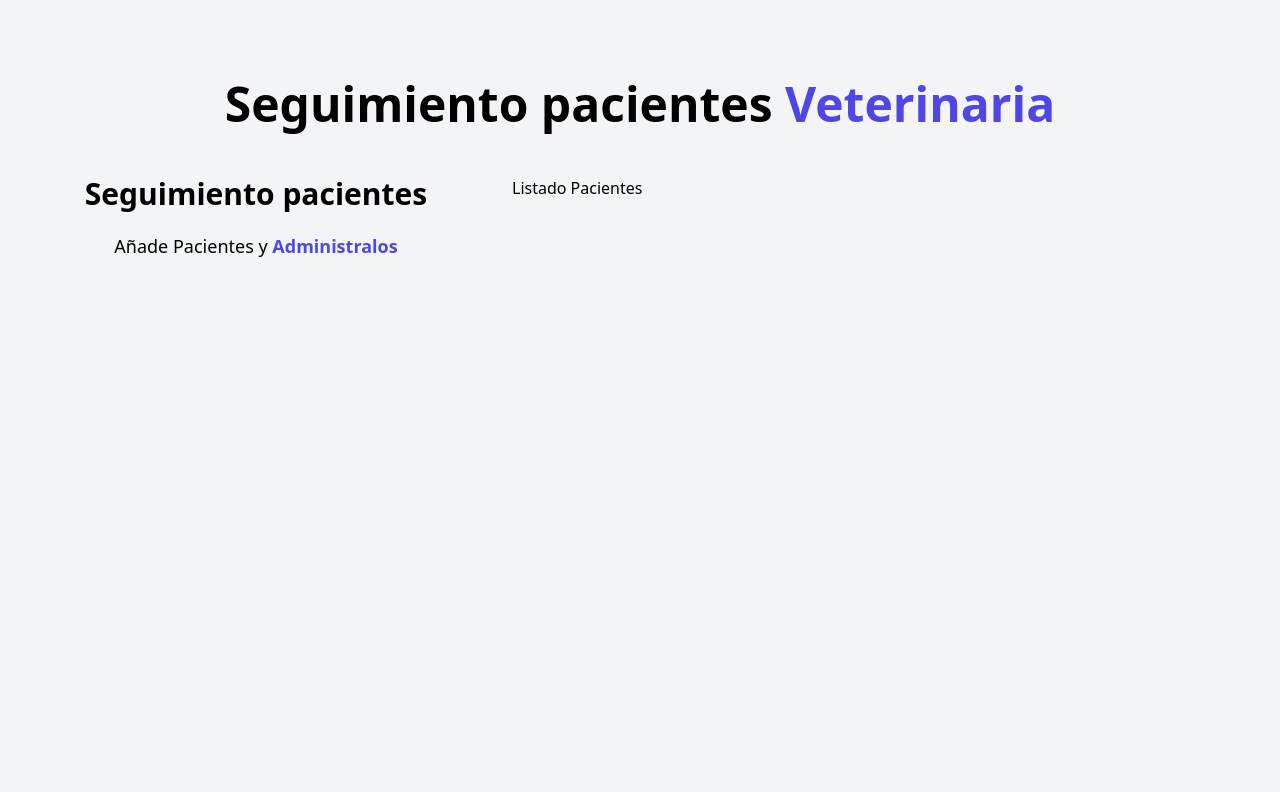
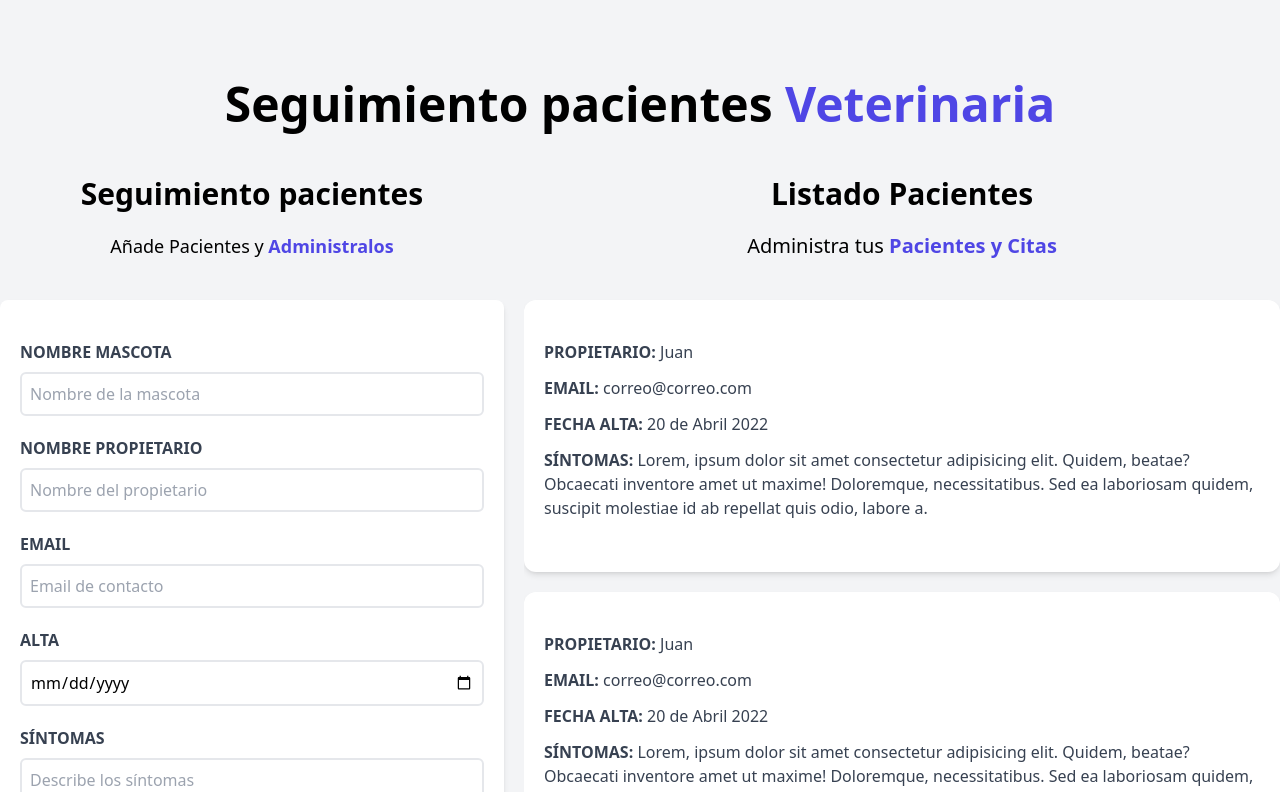
Before and after one commit to gastonlopezt/React-dates, a React (Vite) app: page / in a window 1280 px wide. Shown: the top 792 px of the page. Built offline with nearby package versions, Linux system fonts and the light colour scheme.

Commit message:
add a patients list and some changes in form and list

```diff
--- a/src/components/Formulario.jsx
+++ b/src/components/Formulario.jsx
@@ -4,12 +4,89 @@
   return (
     <div className="md:w-1/2 lg:w-2/5">
       <h2 className="font-black text-3xl text-center">Seguimiento pacientes</h2>
-      <p className="text-lg mt-5 text-center">
+      <p className="text-lg mt-5 text-center mb-10">
         Añade Pacientes y {""}
         <span className="text-indigo-600 font-bold">Administralos</span>
       </p>
-      <form>
+      <form className="bg-white shadow-md rounded-lg py-10 px-5 mb-10">
+        <div className="mb-5">
+          <label
+            htmlFor="mascota"
+            className="block text-gray-700 uppercase font-bold"
+          >
+            Nombre Mascota
+          </label>
+          <input
+            id="mascota"
+            type="text"
+            placeholder="Nombre de la mascota"
+            className=" border-2 w-full p-2 mt-2 placeholder-gray-400 rounded-md"
+          />
+        </div>
 
+        <div className="mb-5">
+          <label
+            htmlFor="propietario"
+            className="block text-gray-700 uppercase font-bold"
+          >
+            Nombre Propietario
+          </label>
+          <input
+            id="propietario"
+            type="text"
+            placeholder="Nombre del propietario"
+            className=" border-2 w-full p-2 mt-2 placeholder-gray-400 rounded-md"
+          />
+        </div>
+
+        <div className="mb-5">
+          <label
+            htmlFor="email"
+            className="block text-gray-700 uppercase font-bold"
+          >
+            Email
+          </label>
+          <input
+            id="email"
+            type="email"
+            placeholder="Email de contacto"
+            className=" border-2 w-full p-2 mt-2 placeholder-gray-400 rounded-md"
+          />
+        </div>
+
+        <div className="mb-5">
+          <label
+            htmlFor="alta"
+            className="block text-gray-700 uppercase font-bold"
+          >
+            Alta
+          </label>
+          <input
+            id="alta"
+            type="date"
+            className=" border-2 w-full p-2 mt-2 placeholder-gray-400 rounded-md"
+          />
+        </div>
+
+        <div className="mb-5">
+          <label
+            htmlFor="sintomas"
+            className="block text-gray-700 uppercase font-bold"
+          >
+            Síntomas
+          </label>
+          <textarea
+            id="sintomas"
+            className=" border-2 w-full p-2 mt-2 placeholder-gray-400 rounded-md"
+            placeholder="Describe los síntomas"
+          />
+        </div>
+
+        <input
+          type="submit"
+          className="bg-indigo-600 w-full p-3 text-white uppercase font-bold hover:bg-indigo-700 cursor-pointer transition-all"
+          value="Agregar Paciente"
+        />
       </form>
     </div>
   );
--- a/src/components/ListadoPacientes.jsx
+++ b/src/components/ListadoPacientes.jsx
@@ -1,8 +1,19 @@
+import Pacientes from "./Pacientes"
 
 function ListadoPacientes() {
   return (
-    <div className="w-1/2 lg:w-3/5">
-      <h2>Listado Pacientes</h2>
+    <div className="md:w-1/2 lg:w-3/5 ml-5 md:h-screen overflow-y-scroll">
+      <h2 className="font-black text-3xl text-center">Listado Pacientes</h2>
+      <p className="text-xl mt-5 mb-10 text-center">
+        Administra tus {""}
+        <span className="text-indigo-600 font-bold">Pacientes y Citas</span>
+      </p>
+      <Pacientes />
+      <Pacientes />
+      <Pacientes />
+      <Pacientes />
+      <Pacientes />
+      <Pacientes />
     </div>
   );
 }
--- /dev/null
+++ b/src/components/Pacientes.jsx
@@ -0,0 +1,31 @@
+
+
+const Pacientes = () => {
+  return (
+    <div className="mt-5 bg-white shadow-md px-5 py-10 rounded-xl">
+      <p className="font-bold mb-3 text-gray-700 uppercase">
+        Propietario: {""}
+        <span className="font-normal normal-case">Juan</span>
+      </p>
+      <p className="font-bold mb-3 text-gray-700 uppercase">
+        Email: {""}
+        <span className="font-normal normal-case">correo@correo.com</span>
+      </p>
+      <p className="font-bold mb-3 text-gray-700 uppercase">
+        Fecha Alta: {""}
+        <span className="font-normal normal-case">20 de Abril 2022</span>
+      </p>
+      <p className="font-bold mb-3 text-gray-700 uppercase">
+        Síntomas: {""}
+        <span className="font-normal normal-case">
+          Lorem, ipsum dolor sit amet consectetur adipisicing elit. Quidem,
+          beatae? Obcaecati inventore amet ut maxime! Doloremque,
+          necessitatibus. Sed ea laboriosam quidem, suscipit molestiae id ab
+          repellat quis odio, labore a.
+        </span>
+      </p>
+    </div>
+  );
+}
+
+export default Pacientes
```
